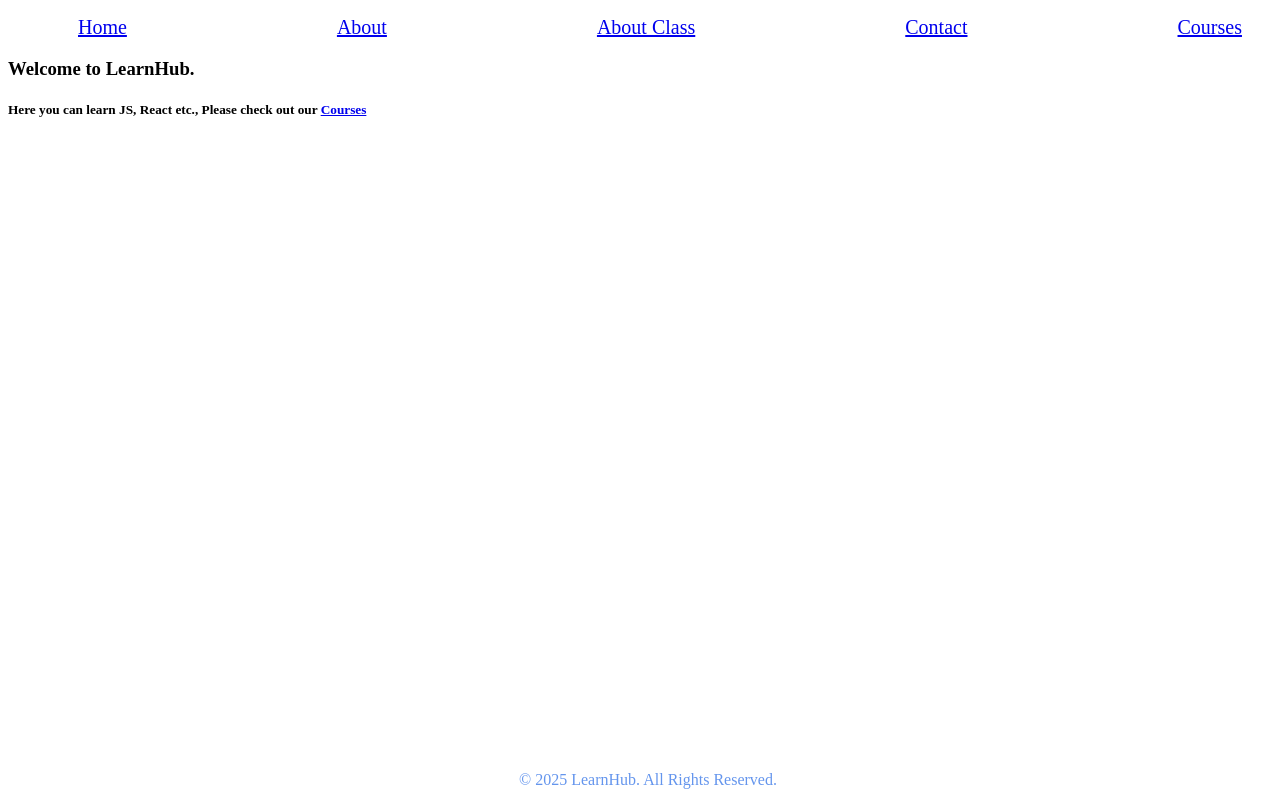
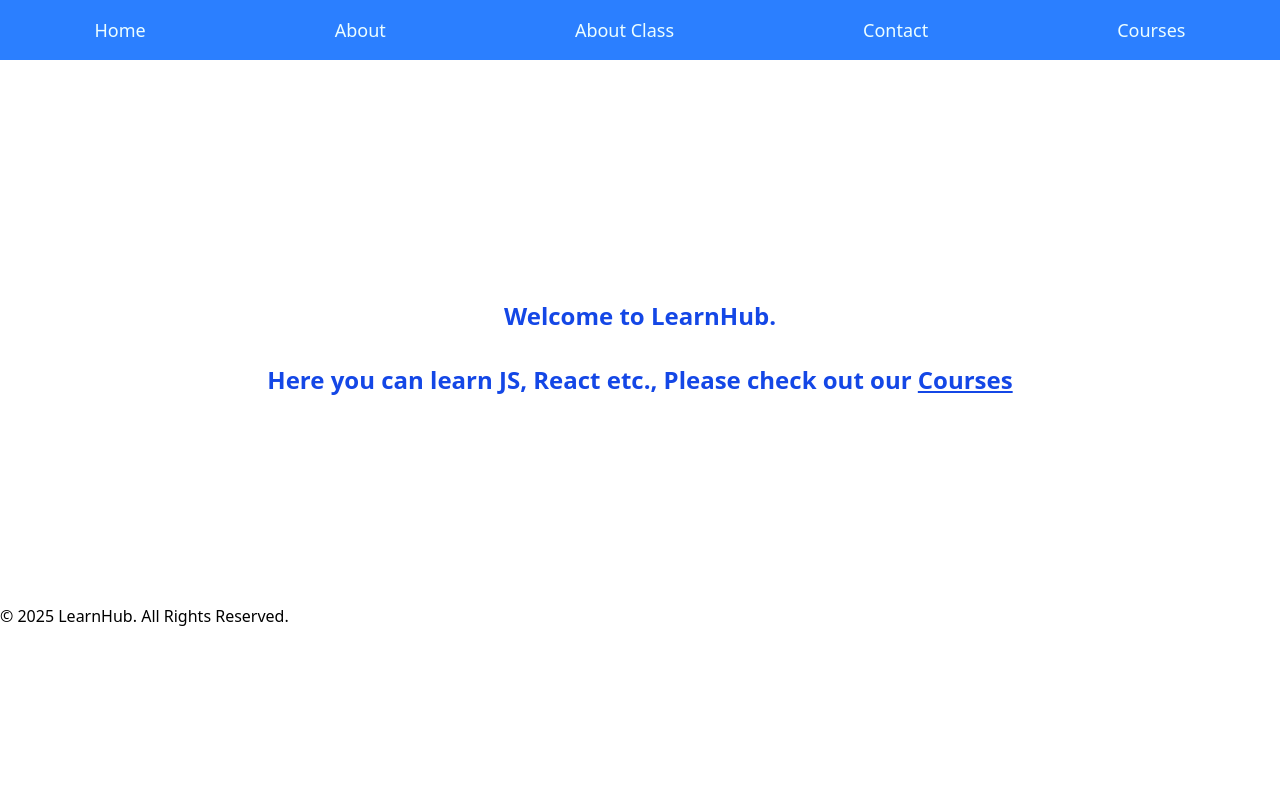
Before and after one commit to VijayaKumarGavara/Learning-React, a React (Vite) app: page / in a window 1280 px wide. Built offline with nearby package versions, Linux system fonts and the light colour scheme.

Commit message:
Episode-10 Integrating tailwind css

```diff
--- a/Food-Ordering/Header.js
+++ b/Food-Ordering/Header.js
@@ -4,22 +4,22 @@ import LOGO_URL from "./utils/constants";
 const Header = () => {
   const [status, setStatus]=useState('login');
   return (
-    <div className="header">
-      <div className="logo-container">
+    <div className="flex justify-between items-center">
+      <div className="w-48">
         <img
-          className="logo"
           src={LOGO_URL}
           alt="app-logo"
+          className="object-cover"
         />
       </div>
-      <div className="navbar">
-        <ul>
-          <li><Link to='/'>Home</Link></li>
-          <li><Link to='/about'>About</Link></li>
-          <li><Link to='/contact'>Contact Us</Link></li>
-          <li>Cart</li>
+      <div>
+        <ul className="flex items-center text-2xl">
+          <li className="px-10"><Link to='/'>Home</Link></li>
+          <li className="px-10"><Link to='/about'>About</Link></li>
+          <li className="px-10"><Link to='/contact'>Contact Us</Link></li>
+          <li className="px-10">Cart</li>
           <button
-            className="login-btn"
+            className="px-10"
             type="button"
             onClick={()=>{
               let s=status==='login'?'logout':'login';
--- a/Food-Ordering/RestaurantCard.js
+++ b/Food-Ordering/RestaurantCard.js
@@ -2,8 +2,8 @@ const RestaurantCard = (props) => {
   const {avgRating, cloudinaryImageId, costForTwo, cuisines, name} = props.restaurant.info;
   const {deliveryTime}=props.restaurant.info.sla;
   return (
-    <div className="res-card">
-      <div className="res-logo-container">
+    <div className="">
+      <div className="">
         <img alt="res-logo" className="res-logo" src={"https://media-assets.swiggy.com/swiggy/image/upload/"+cloudinaryImageId} />
       </div>
       <h4>{name}</h4>
--- a/React-Routing/src/Style.css
+++ b/React-Routing/src/Style.css
@@ -1,4 +1,4 @@
-.header-learn{
+/* .header-learn{
     background-color: #fff;
 }
 
@@ -25,4 +25,6 @@
     width: 150px;
     border: 1px solid cornflowerblue;
     border-radius: 15px;
-}
+} */
+
+@import "tailwindcss";
--- a/React-Routing/src/components/Body.js
+++ b/React-Routing/src/components/Body.js
@@ -2,9 +2,9 @@ import {Link} from 'react-router'
 
 const Body = () => {
   return (
-    <div className='body'>
-      <h3>Welcome to LearnHub.</h3>
-      <h5>Here you can learn JS, React etc., Please check out our <Link to='/courses'>Courses</Link> </h5>
+    <div className='my-52 bg-white size-full flex flex-col justify-center items-center text-2xl font-bold text-blue-700'>
+      <h3 className='my-8'>Welcome to LearnHub.</h3>
+      <h5>Here you can learn JS, React etc., Please check out our <Link to='/courses' className='underline'>Courses</Link> </h5>
     </div>
   )
 }
--- a/React-Routing/src/components/Header.js
+++ b/React-Routing/src/components/Header.js
@@ -5,14 +5,14 @@ const Header = () => {
   return (
     // div.
     <>
-      <div className="header-learn">
+      <div className='bg-blue-500'>
         <nav className='navbar'>
-          <ul>
-            <li><Link to='/'>Home</Link></li>
-            <li><Link to='/about'>About</Link></li>
-            <li><Link to='/aboutclass'>About Class</Link></li>
-            <li><Link to='/contact'>Contact</Link></li>
-            <li><Link to='/courses'>Courses</Link></li>
+          <ul className="flex flex-row justify-around items-center h-15 ">
+            <li className='m-4 px-2 py-1  text-lg font-medium text-cyan-50 hover:bg-blue-700 hover:border-transparent-2 hover:rounded-lg'><Link to='/'>Home</Link></li>
+            <li className='m-4 px-2 py-1  text-lg font-medium text-cyan-50 hover:bg-blue-700 hover:border-transparent-2 hover:rounded-lg'><Link to='/about'>About</Link></li>
+            <li className='m-4 px-2 py-1  text-lg font-medium text-cyan-50 hover:bg-blue-700 hover:border-transparent-2 hover:rounded-lg'><Link to='/aboutclass'>About Class</Link></li>
+            <li className='m-4 px-2 py-1  text-lg font-medium text-cyan-50 hover:bg-blue-700 hover:border-transparent-2 hover:rounded-lg'><Link to='/contact'>Contact</Link></li>
+            <li className='m-4 px-2 py-1  text-lg font-medium text-cyan-50 hover:bg-blue-700 hover:border-transparent-2 hover:rounded-lg'><Link to='/courses'>Courses</Link></li>
           </ul>
         </nav>
       </div>
--- a/React-Routing/src/pages/About.js
+++ b/React-Routing/src/pages/About.js
@@ -16,9 +16,11 @@ export default function About() {
   }
   return (
     <>
+      <div className="flex flex-row flex-wrap">
         {users.map((user) => {
           return <UserCard key={user.id} details={user} />;
         })}
+      </div>
     </>
   );
 }
--- a/React-Routing/src/pages/UserCard.js
+++ b/React-Routing/src/pages/UserCard.js
@@ -2,7 +2,11 @@ export default function UserCard(props){
     const {firstName, lastName, company}=props?.details;
     return(
         <>
-            <h4>{firstName+" "+lastName} - {company.title}</h4>
+        <div className="m-4 p-4 w-56 h-24 border-transparent bg-blue-400 rounded-lg font-semibold text-gray-950 text-shadow-white hover:bg-blue-600 hover:transition">
+            <h4>{firstName+" "+lastName}</h4>
+            <h4>{company.title}</h4>
+        </div>
+
         </>
     )
 }
--- a/package.json
+++ b/package.json
@@ -26,9 +26,12 @@
     "parcel": "^2.16.0"
   },
   "dependencies": {
+    "@tailwindcss/postcss": "^4.1.16",
+    "postcss": "^8.5.6",
     "react": "^19.2.0",
     "react-dom": "^19.2.0",
     "react-router": "^7.9.4",
-    "react-router-dom": "^7.9.4"
+    "react-router-dom": "^7.9.4",
+    "tailwindcss": "^4.1.16"
   }
 }
--- a/style.css
+++ b/style.css
@@ -1,4 +1,4 @@
-.header{
+/* .header{
     display: flex;
     justify-content: space-around;
     align-items: center;
@@ -111,4 +111,7 @@
 
 .login-btn{
     padding: 0px 15px;
-}
+} */
+
+
+@import "tailwindcss";
```
Also changed, not shown: .postcssrc.json (added), 1 other file (tests, documents, lock files or other folders). Lines whose indentation alone changed are shown as unchanged.
